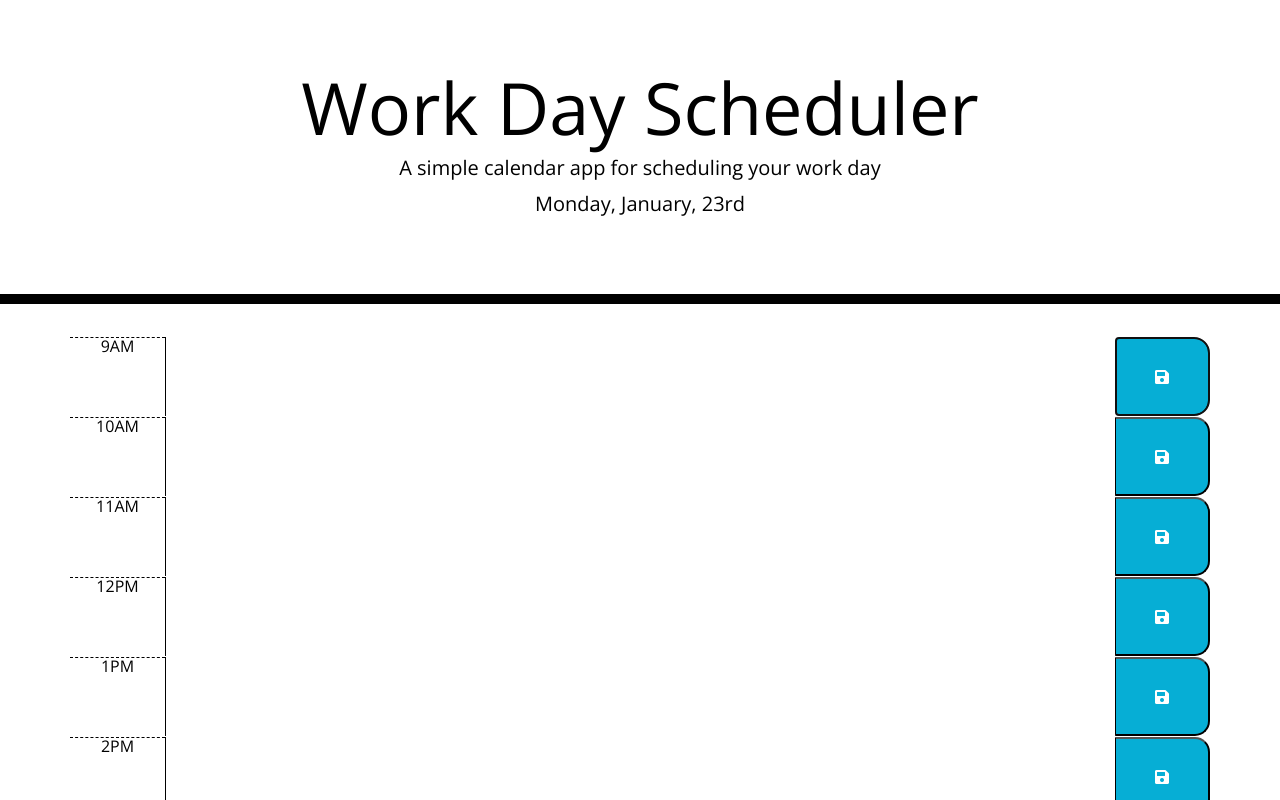
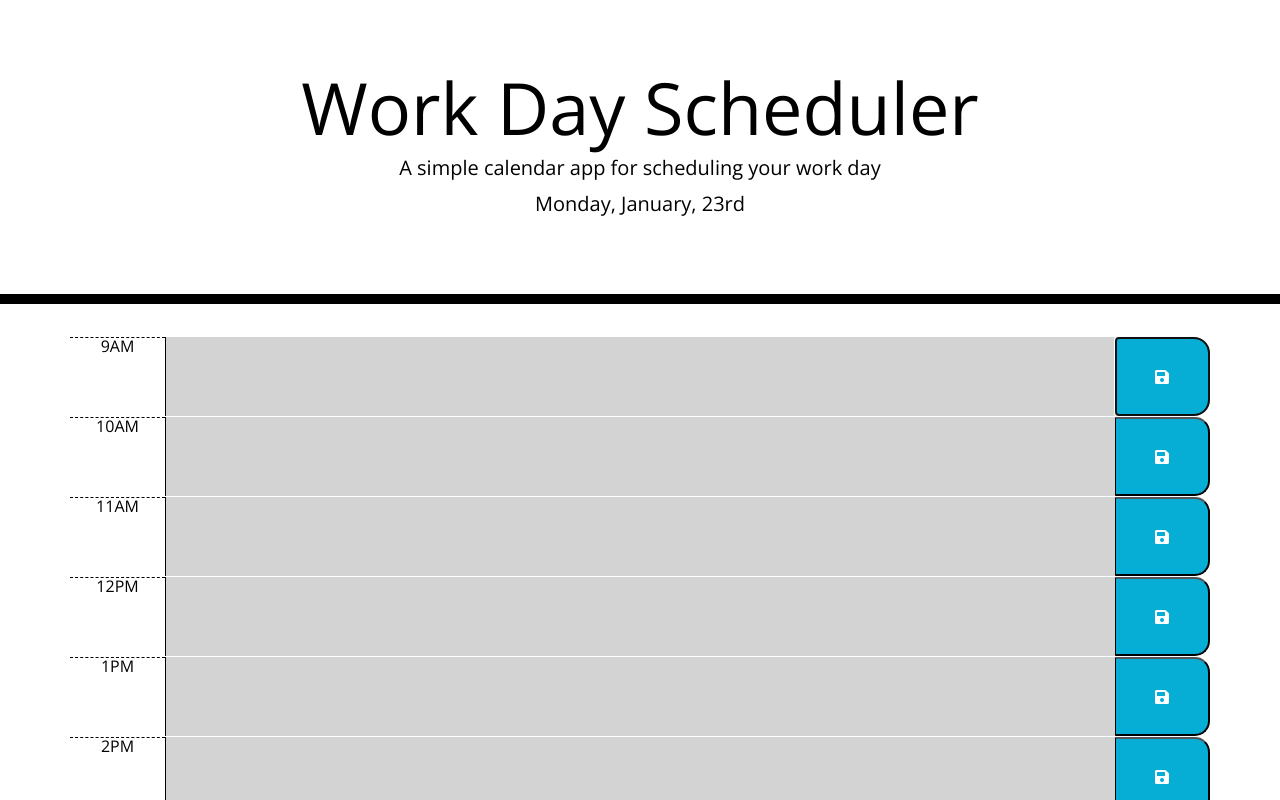
Before and after one commit to alecerf01/work-day-planner, a plain HTML site: page index.html in a window 1280 px wide. Both pictures are taken after a click on the button 1162 px from the left and 376 px from the top of the page. Shown: the top 800 px of the page. Drawn offline with nearby package versions, Linux system fonts and the light colour scheme.

Commit message:
added javascript so that local storage is set and retained when pressing button on each individual row, added functionality so that current hour is highlighted a different color and so are past and future based on current time

```diff
--- a/script.js
+++ b/script.js
@@ -3,11 +3,14 @@ $("#currentDay").text(currentDate.format("dddd, MMMM, Do"));
 
 var container = $(".container")
 
-
+var currentHour = currentDate.hour()
 var hours = ["9AM", "10AM", "11AM", "12PM", "1PM", "2PM", "3PM", "4PM", "5PM"]
 
 
 hours.forEach(function (time, index) {
+
+
+    var timeZone = index + 9
 
     var timeBlock = $("<div>").addClass("time-block");
     // variables declared for each part of dynamically generated html
@@ -22,6 +25,14 @@ hours.forEach(function (time, index) {
     button.addClass("col-1")
     button.addClass("fas fa-save");
 
+    if (timeZone === currentHour) {
+        textArea.addClass("present");
+    } else if (timeZone < currentHour) {
+        textArea.addClass("past");
+    } else {
+        textArea.addClass("future")
+    };
+
     // looping array to set work hours so they can be changed by other developers
     currentTime.text(time);
 
@@ -30,19 +41,18 @@ hours.forEach(function (time, index) {
     timeBlock.append(textArea);
     timeBlock.append(button);
     container.append(timeBlock);
+
+    var savedText = localStorage.getItem(index)
+
+    textArea.text(savedText);
+
+    button.on("click", function (event) {
+        event.preventDefault();
+
+        var text = textArea.val();
+
+        localStorage.setItem(index, text);
+
+        console.log(text)
+    })
 })
-
-
-// does the same as a forEach loop stated above
-
-// for (var i = 0; i < hours.length; i++) {
-
-// var timeBlock = $("div")
-
-// timeBlock.text(hours[i])
-
-// timeBlock.attr("class", "time-block")
-
-// container.append(timeBlock)
-
-// }
```
Also changed, not shown: index.html (+9 -9 lines).
